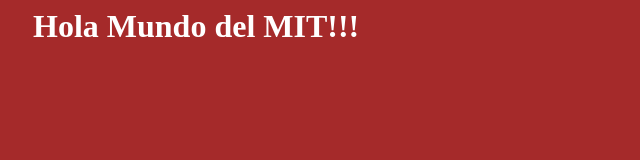
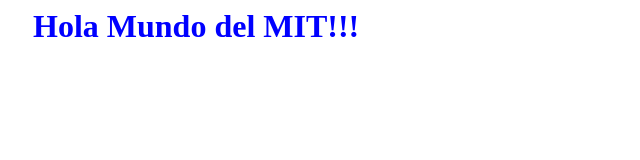
Before and after one commit to memoros77/memoros77.github.io, a plain HTML site: page index.html in a window 1280 px wide. Shown: the whole page, without its empty margins (0-640 px from the left). Drawn offline with Linux system fonts and the light colour scheme.

Commit message:
Cambios estilo Branch Site

```diff
--- a/mystyles.css
+++ b/mystyles.css
@@ -1,8 +1,8 @@
 body{
-    background-color:brown;
+    background-color:white;
 }
 
 h1{
-    color:white;
+    color:blue;
     margin-left: 25px;
 }
```
